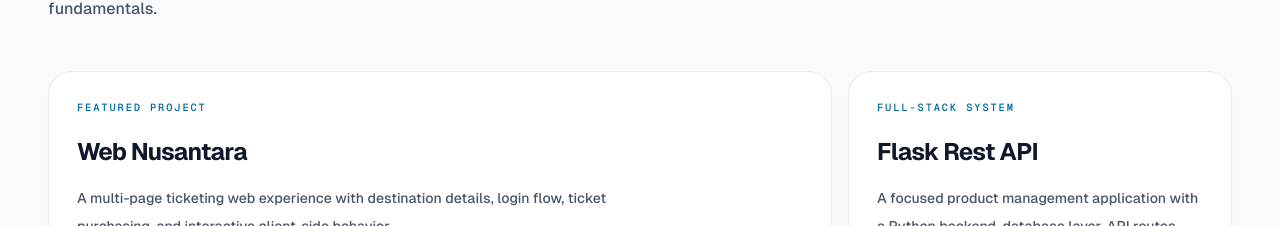
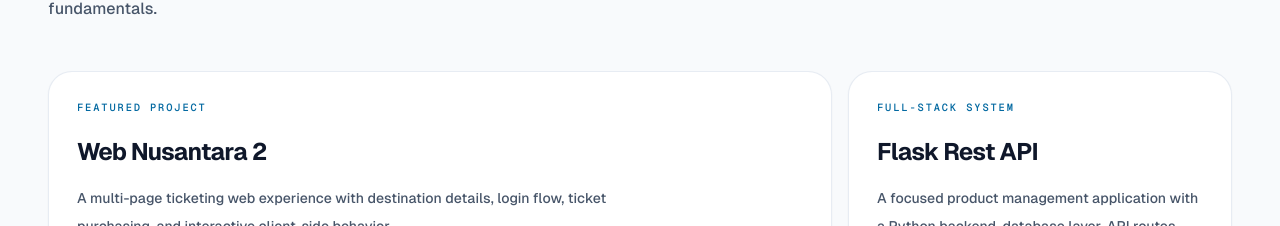
Before and after one commit to dehanjangkaru/portfolio, a Next.js app: page / in a window 1280 px wide. Shown: the part 1120-1346 px from the top of the page. Built offline with nearby package versions, Linux system fonts and the light colour scheme.

Commit message:
test merge

```diff
--- a/app/page.tsx
+++ b/app/page.tsx
@@ -6,7 +6,7 @@ import type { ReactNode } from "react";
 
 const projects = [
   {
-    title: "Web Nusantara",
+    title: "Web Nusantara 2",
     eyebrow: "Featured Project",
     description:
       "A multi-page ticketing web experience with destination details, login flow, ticket purchasing, and interactive client-side behavior.",
```
